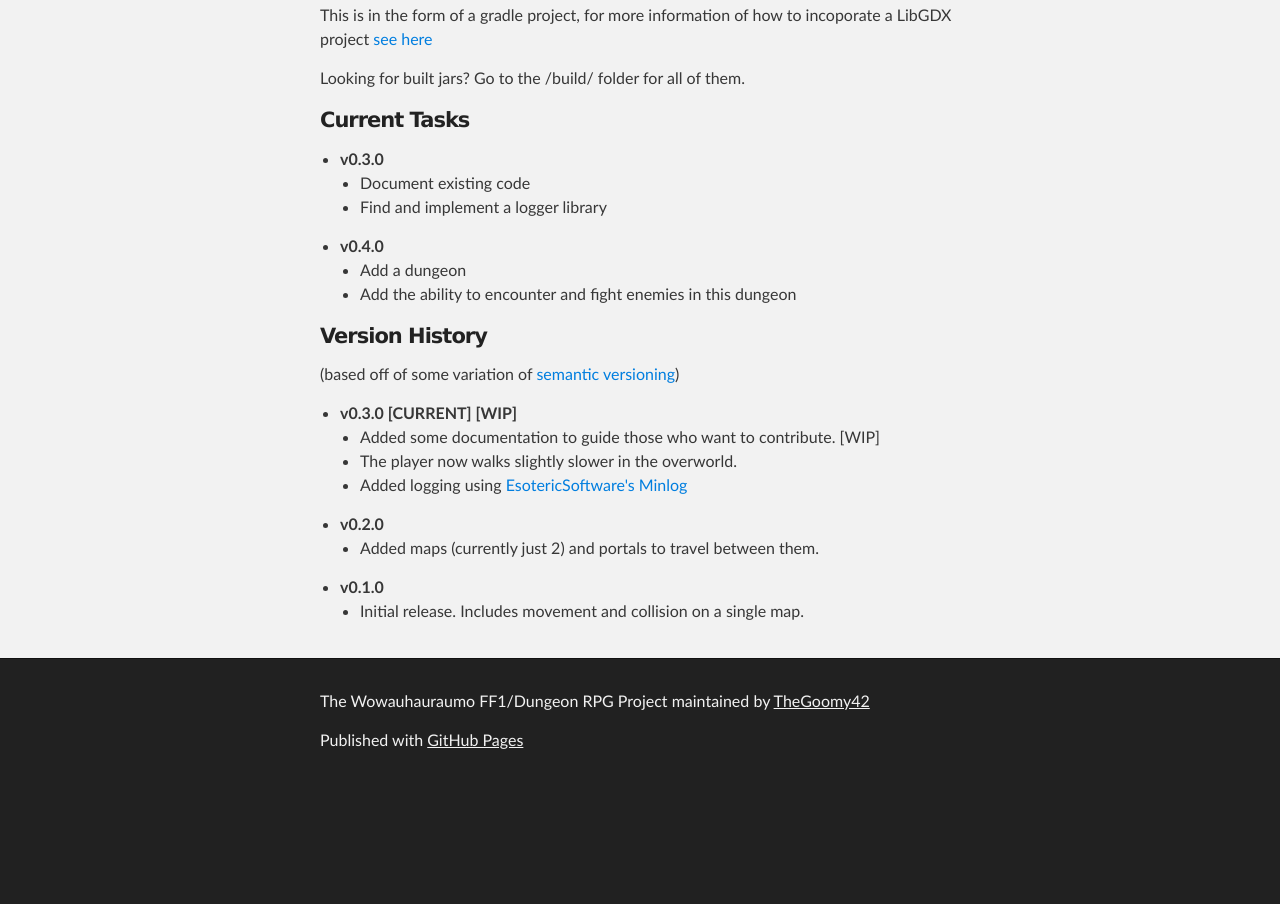
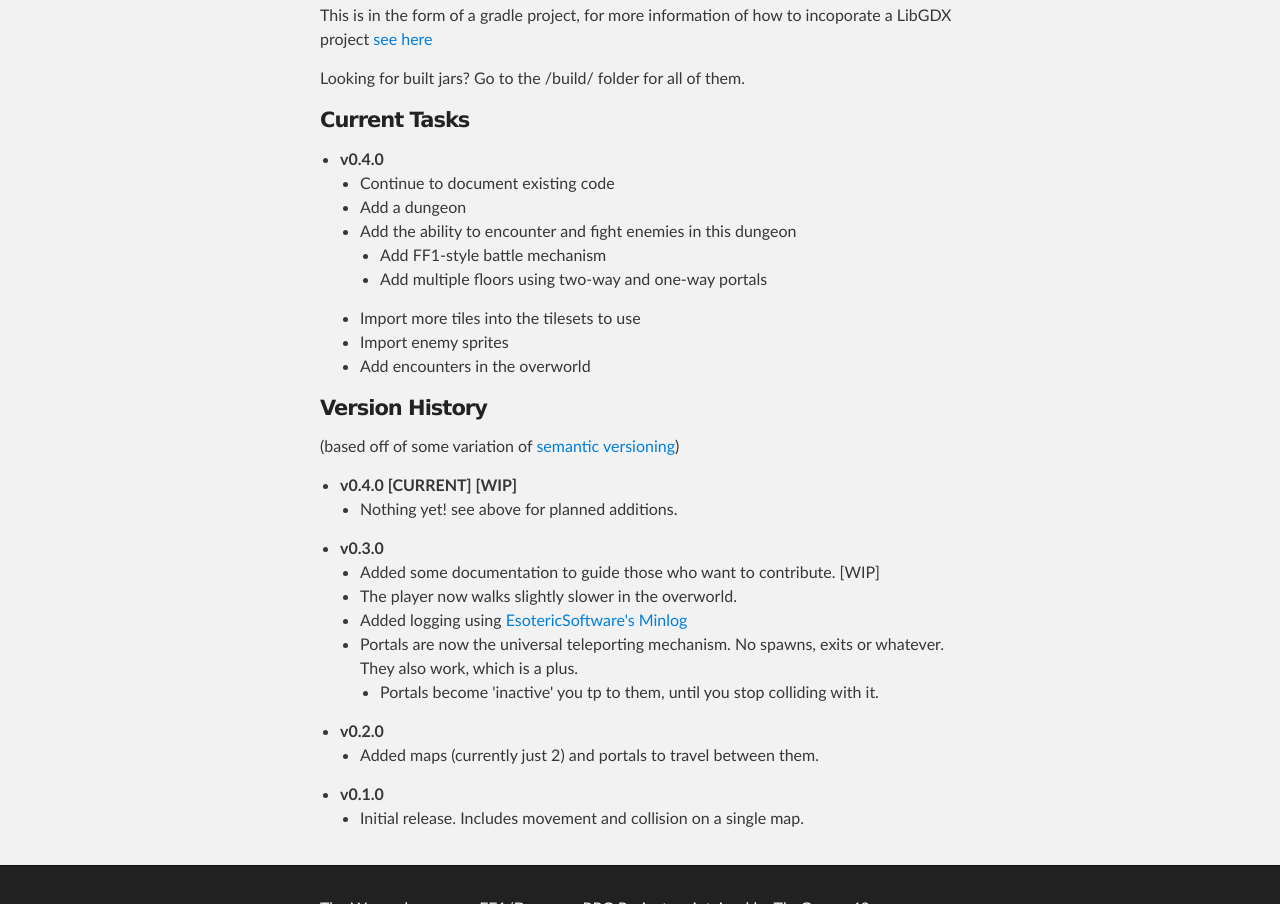
Before and after one commit to TheGoomy42/wowauhauraumo-GDG, a plain HTML site: page index.html in a window 1280 px wide. Shown: the part 555-1459 px from the top of the page. Before the commit the page ends 1342 px from the top, so only its background shows below. Drawn offline with Linux system fonts and the light colour scheme.

```diff
--- a/index.html
+++ b/index.html
@@ -52,19 +52,21 @@ LibGDX.</p>
 
 <ul>
 <li>
-<strong>v0.3.0</strong>
-
-<ul>
-<li>Document existing code</li>
-<li>Find and implement a logger library</li>
-</ul>
-</li>
-<li>
 <strong>v0.4.0</strong>
 
 <ul>
+<li>Continue to document existing code</li>
 <li>Add a dungeon</li>
-<li>Add the ability to encounter and fight enemies in this dungeon</li>
+<li>Add the ability to encounter and fight enemies in this dungeon
+
+<ul>
+<li>Add FF1-style battle mechanism</li>
+<li>Add multiple floors using two-way and one-way portals</li>
+</ul>
+</li>
+<li>Import more tiles into the tilesets to use</li>
+<li>Import enemy sprites</li>
+<li>Add encounters in the overworld</li>
 </ul>
 </li>
 </ul>
@@ -76,12 +78,25 @@ LibGDX.</p>
 
 <ul>
 <li>
-<strong>v0.3.0 [CURRENT] [WIP]</strong>
+<strong>v0.4.0 [CURRENT] [WIP]</strong>
+
+<ul>
+<li>Nothing yet! see above for planned additions.</li>
+</ul>
+</li>
+<li>
+<strong>v0.3.0</strong>
 
 <ul>
 <li>Added some documentation to guide those who want to contribute. [WIP]</li>
 <li>The player now walks slightly slower in the overworld.</li>
 <li>Added logging using <a href="https://github.com/EsotericSoftware/minlog">EsotericSoftware's Minlog</a>
+</li>
+<li>Portals are now the universal teleporting mechanism. No spawns, exits or whatever. They also work, which is a plus.
+
+<ul>
+<li>Portals become 'inactive' you tp to them, until you stop colliding with it.</li>
+</ul>
 </li>
 </ul>
 </li>
```
Also changed, not shown: params.json (+1 -1 lines).
